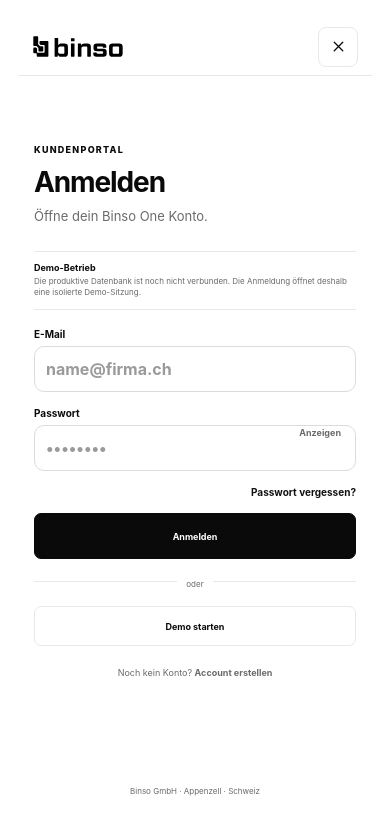
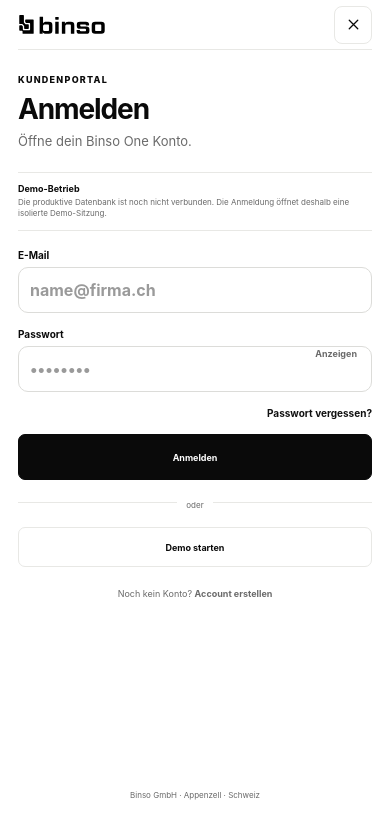
Before and after one commit to oemercam/binso_admin_azure, a Next.js app: page /portal/login in a window 390 px wide. Shown: the top 838 px of the page. Built offline with nearby package versions, Linux system fonts and the light colour scheme; no server answers.

Commit message:
ux: fix duplicated iPhone top safe-area spacing

```diff
--- a/app/mobile-precision.css
+++ b/app/mobile-precision.css
@@ -710,3 +710,110 @@
     padding-right: max(20px, env(safe-area-inset-right))!important;
   }
 }
+
+
+/* iOS top safe-area correction:
+   Safe area belongs to the header OR page, never both. */
+@media (max-width: 760px) {
+  /* Customer portal: header owns the top safe area. */
+  .portal-page {
+    padding-top: 0!important;
+    padding-left: max(var(--mobile-page-x), env(safe-area-inset-left))!important;
+    padding-right: max(var(--mobile-page-x), env(safe-area-inset-right))!important;
+    padding-bottom: calc(20px + env(safe-area-inset-bottom))!important;
+  }
+
+  .portal-header {
+    box-sizing: border-box!important;
+    width: 100%!important;
+    height: calc(50px + env(safe-area-inset-top))!important;
+    min-height: calc(50px + env(safe-area-inset-top))!important;
+    margin: 0!important;
+    padding-top: env(safe-area-inset-top)!important;
+    padding-left: 0!important;
+    padding-right: 0!important;
+    padding-bottom: 0!important;
+  }
+
+  .portal-header .logo {
+    width: 88px!important;
+    height: 28px!important;
+  }
+
+  .portal-close {
+    width: 38px!important;
+    height: 38px!important;
+  }
+
+  .portal-card,
+  .portal-card.compact {
+    width: 100%!important;
+    max-width: 420px!important;
+    margin: 0 auto!important;
+    padding-top: 24px!important;
+    padding-left: 0!important;
+    padding-right: 0!important;
+    padding-bottom: calc(24px + env(safe-area-inset-bottom))!important;
+  }
+
+  .portal-kicker {
+    margin-bottom: 10px!important;
+  }
+
+  .portal-card h1 {
+    margin-bottom: 8px!important;
+  }
+
+  .portal-card > p {
+    margin-bottom: 20px!important;
+  }
+
+  .portal-demo-card {
+    margin-top: 4px!important;
+  }
+
+  /* Standalone auth pages have no separate header: the page owns safe-area once. */
+  .auth-page {
+    padding-top: calc(env(safe-area-inset-top) + 12px)!important;
+    padding-left: max(var(--mobile-page-x), env(safe-area-inset-left))!important;
+    padding-right: max(var(--mobile-page-x), env(safe-area-inset-right))!important;
+    padding-bottom: calc(24px + env(safe-area-inset-bottom))!important;
+    place-items: start center!important;
+  }
+
+  .auth-card {
+    padding-top: 0!important;
+  }
+
+  .auth-card > .logo {
+    width: 88px!important;
+    height: 28px!important;
+    margin-bottom: 28px!important;
+  }
+
+  /* Logged-in app header owns top safe-area once. */
+  .app-root .mobile-header {
+    height: calc(50px + env(safe-area-inset-top))!important;
+    min-height: calc(50px + env(safe-area-inset-top))!important;
+    padding-top: env(safe-area-inset-top)!important;
+  }
+
+  .app-root .page-container {
+    padding-top: 16px!important;
+  }
+
+  /* Marketing header also owns top safe-area once. */
+  .marketing-header {
+    height: calc(54px + env(safe-area-inset-top))!important;
+    min-height: calc(54px + env(safe-area-inset-top))!important;
+    padding-top: env(safe-area-inset-top)!important;
+  }
+
+  .marketing-nav {
+    height: 54px!important;
+  }
+
+  .marketing-mobile-menu {
+    top: calc(54px + env(safe-area-inset-top))!important;
+  }
+}
```
